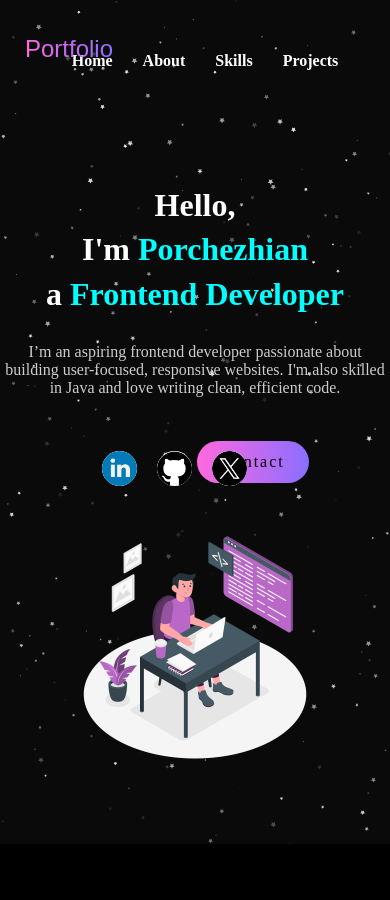
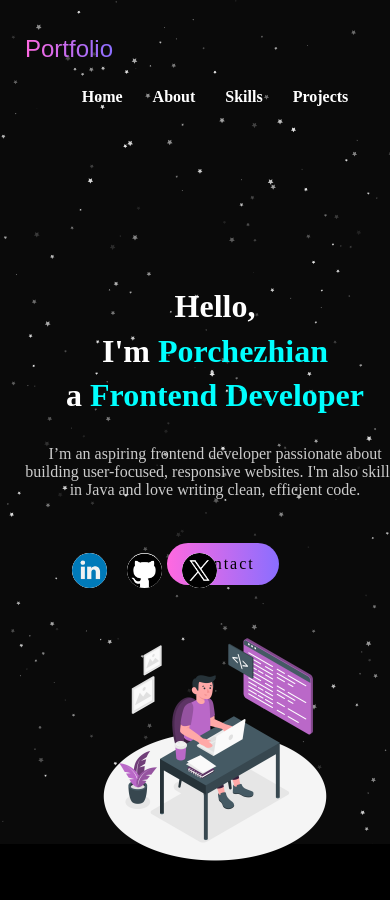
Before and after one commit to chezhianch/Animated-React-Portfolio, a React (Vite) app: page / in a window 390 px wide. Shown: the top 900 px of the page. Built offline with nearby package versions, Linux system fonts and the light colour scheme.

Commit message:
Update App.css

```diff
--- a/src/App.css
+++ b/src/App.css
@@ -422,7 +422,19 @@ gap: 30px;
     align-items: center;
     padding: 1rem;
   }
-
+.align{
+  position: relative;
+  top: 30px;
+}
+.portfolio-text{
+  position:absolute;
+  margin-top:0px;
+}
+.social-links {
+  display: flex;
+ position:relative;
+  right:50px;
+}
   .nav-links {
     position: relative;
     left: 10px;
@@ -436,10 +448,12 @@ gap: 30px;
 
   /* Hero Section */
   .hero-content {
-    text-align: start;
+    text-align: left;
     flex-direction: column;
     padding: 1rem;
+    position: relative;
     top: 60px;
+left: 20px;
   }
 
   .hero-text {
```
